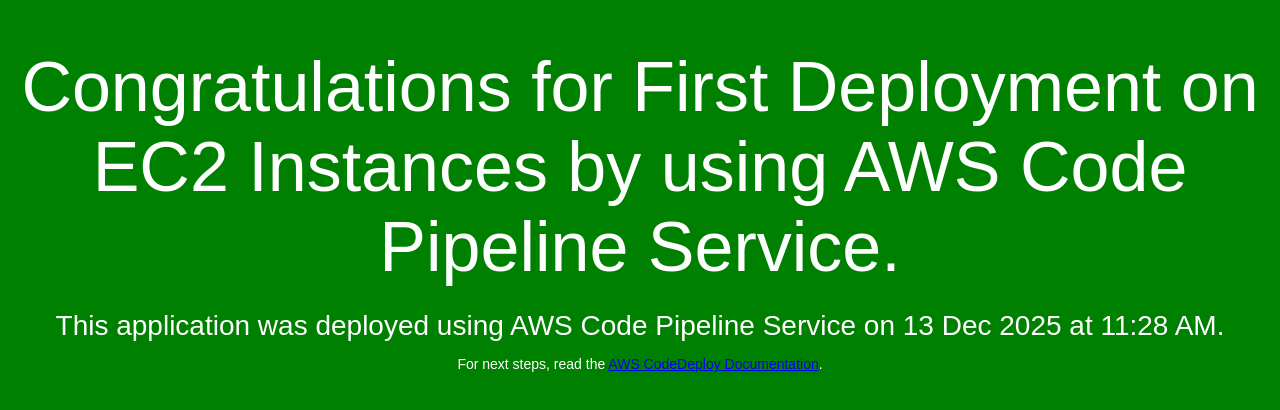
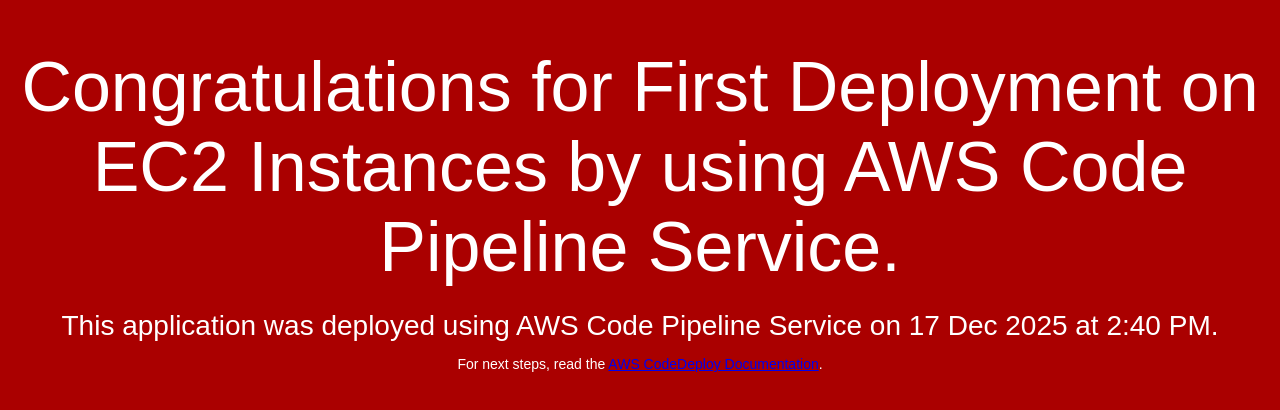
Before and after one commit to avinashbundela1987/dec2025, a plain HTML site: page index.html in a window 1280 px wide. Drawn offline with Linux system fonts and the light colour scheme.

Commit message:
my new commit on 17 Dec

```diff
--- a/index.html
+++ b/index.html
@@ -6,7 +6,7 @@
   <style>
     body {
       color: #ffffff;
-      background-color: #008000;
+      background-color: #AA0000;
       font-family: Arial, sans-serif;
       font-size: 14px;
     }
@@ -27,7 +27,7 @@
 <body>
   <div align="center">
     <h1>Congratulations for First Deployment on EC2 Instances by using AWS Code Pipeline Service.</h1>
-    <h2>This application was deployed using AWS Code Pipeline Service on 13 Dec 2025 at 11:28 AM.</h2>
+    <h2>This application was deployed using AWS Code Pipeline Service on 17 Dec 2025 at 2:40 PM.</h2>
     <p>For next steps, read the <a href="http://aws.amazon.com/documentation/codedeploy">AWS CodeDeploy Documentation</a>.</p>
   </div>
 </body>
```
